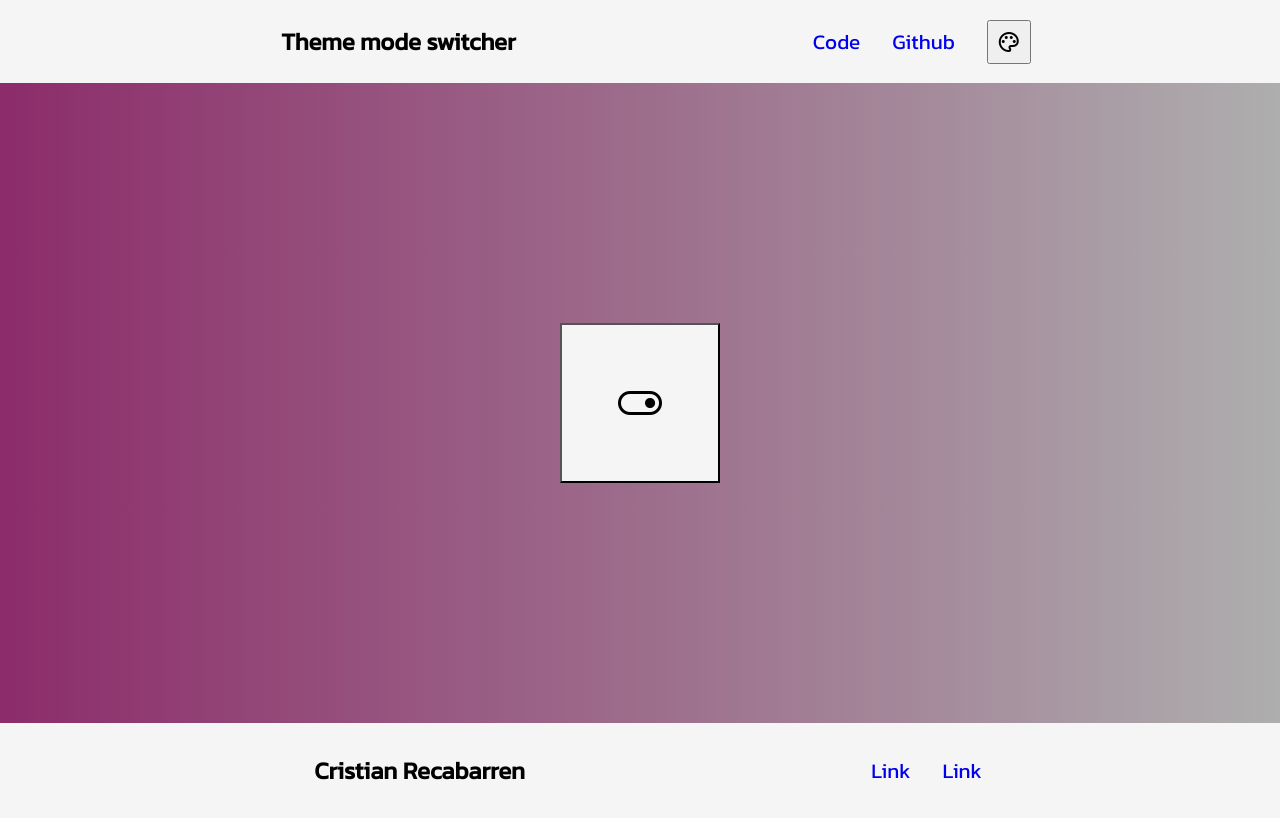
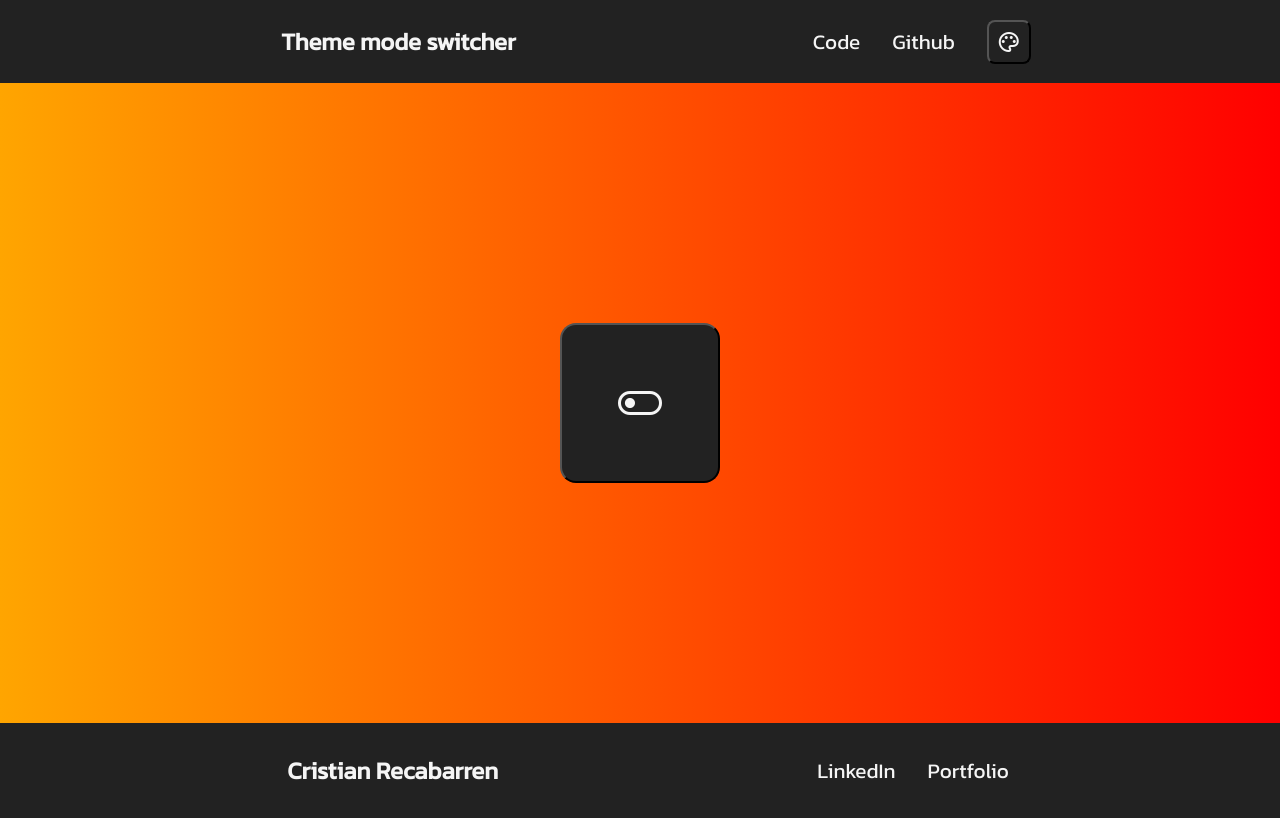
Before and after one commit to bit-rec98/Color_Palette_Generator, a plain HTML site: page index.html in a window 1280 px wide. Both pictures are taken after a click on the button "toggle_on". Drawn offline with nearby package versions, Linux system fonts and the light colour scheme; files that its build step writes are made by us from their sources.

Commit message:
Added dynamic change of theme mode and started color randomizer

```diff
--- a/css/styles.css
+++ b/css/styles.css
@@ -43,6 +43,12 @@ header{
 .link{
     text-decoration: none;
     font-size: 1.3rem;
+    color: #222222;
+}
+
+.link:hover{
+    text-decoration: underline;
+    text-underline-offset: 0.5rem;
 }
 
 h1, h3, button{
@@ -55,6 +61,7 @@ h1, h3, button{
     padding: 0.5rem;
     margin: 0;
     font-size: 1.5rem;
+    border-radius: .5rem;
 }
 
 main{
@@ -64,20 +71,24 @@ main{
     /* margin: 10rem 0; */
 }
 
-.toggler-btn{
+#togglerBtnDm, #togglerBtnLm{
     display: flex;
     align-items: center;
     justify-content: center;
     font-size: 2rem;
 }
 
-.toggler-btn{
+#togglerBtnDm, #togglerBtnLm{
     background: #f5f5f5;
     width: 10rem;
     height: 10rem;
     font-size: 3rem;
-    /* padding: 1rem;
-    margin: 1.5rem 1rem; */
+    border-radius: 1rem;
+    /* box-shadow: 1px; */
+}
+
+#togglerBtnLm{
+    display: none;
 }
 
 footer{
--- a/index.html
+++ b/index.html
@@ -4,18 +4,18 @@
     <meta charset="UTF-8">
     <meta name="viewport" content="width=device-width, initial-scale=1.0">
     <link rel="stylesheet" href="https://fonts.googleapis.com/css2?family=Material+Symbols+Sharp:opsz,wght,FILL,GRAD@20..48,100..700,0..1,-50..200">
-    <link rel="stylesheet" href="styles.css">
+    <link rel="stylesheet" href="css/styles.css">
     <title>Dark-light mode switcher</title>
 </head>
-<body>
-    <header>
-        <h1>Theme mode switcher</h1>
+<body id="bodyId">
+    <header id="headerId">
+        <h1 id="mainTitle">Theme mode switcher</h1>
         <ul class="linksList">
             <li class="linkItem">
-                <a class="link" href="https://github.com/bit-rec98/Dark-Light_Switcher.git">Code</a>
+                <a class="link" href="https://github.com/bit-rec98/Theme_Mode_Switcher.git" target="_blank">Code</a>
             </li>
             <li class="linkItem">
-                <a class="link" href="https://github.com/bit-rec98">Github</a>
+                <a class="link" href="https://github.com/bit-rec98" target="_blank">Github</a>
             </li>
             <li class="linkItem">
                 <button class="material-symbols-sharp" id="paletteBtn">
@@ -26,18 +26,21 @@
     </header>
     <main>
         <div class="switcher">
-            <button class="material-symbols-sharp toggler-btn on">
+            <button class="material-symbols-sharp" id="togglerBtnDm">
                 toggle_on
+            </button>
+            <button class="material-symbols-sharp" id="togglerBtnLm">
+                toggle_off
             </button>
         </div>
     </main>
-    <footer>
-        <h3>Cristian Recabarren</h3>
+    <footer id="footerId">
+        <h3 id="footerTitle">Cristian Recabarren</h3>
         <ul class="linksList footerLinks">
-            <li class="linkItem"><a class="link" href="#">Link</a></li>
-            <li class="linkItem"><a class="link" href="#">Link</a></li>
+            <li class="linkItem"><a class="link" href="https://www.linkedin.com/in/rec-cristian98/" target="_blank">LinkedIn</a></li>
+            <li class="linkItem"><a class="link" href="#" target="_blank">Portfolio</a></li>
         </ul>
     </footer>
-    <script src="main.js"></script>
+    <script type="module" src="js/main.js" ></script>
 </body>
 </html>
--- /dev/null
+++ b/js/colorRandomizer.js
@@ -0,0 +1,12 @@
+function getRandomColor() {
+    const letters = '0123456789ABCDEF';
+    let color = '#';
+    for (let i = 0; i < 6; i++) {
+        color += letters[Math.floor(Math.random() * 16)];
+    }
+    return color;
+}
+
+function updateColor(){
+
+}
--- a/js/main.js
+++ b/js/main.js
@@ -4,3 +4,19 @@
 2. Generar randomizer de colores
 3. Generar colorpicker ¿?
 */
+
+import {structure, togglerMode} from './toggler.js'
+
+setDarkModeTrigger()
+function setDarkModeTrigger(){
+    structure.togglerBtnDm.addEventListener('click', () => {
+        togglerMode.setDarkMode()
+    })
+}
+
+setLightModeTrigger()
+function setLightModeTrigger(){
+    structure.togglerBtnLm.addEventListener('click', () => {
+        togglerMode.setLightMode();
+    })
+}
--- /dev/null
+++ b/js/toggler.js
@@ -0,0 +1,55 @@
+import * as randomizer from './colorRandomizer.js'
+
+
+
+const structure = {
+    h1: document.getElementById('mainTitle'),
+    h3: document.getElementById('footerTitle'),
+    a: document.getElementsByTagName('a'),
+    togglerBtnDm: document.getElementById('togglerBtnDm'),
+    togglerBtnLm: document.getElementById('togglerBtnLm'),
+    paletteBtn: document.getElementById('paletteBtn'),
+    body: document.getElementById('bodyId'),
+    header: document.getElementById('headerId'),
+    footer: document.getElementById('footerId'),
+    button: document.getElementsByTagName('button')
+}
+
+const togglerMode = {
+    setDarkMode: function(){
+        structure.h1.style.color = '#f5f5f5';
+        structure.h3.style.color = '#f5f5f5';
+        for(let i = 0; i < structure.a.length; i++){
+            structure.a[i].style.color = '#f5f5f5';
+        }
+        const colorMainBg = `linear-gradient(270deg, red, orange)`;
+        structure.body.style.background = colorMainBg;
+        structure.header.style.background = '#222222';
+        structure.footer.style.background = '#222222';
+        for(let i = 0; i < structure.button.length; i++){
+            structure.button[i].style.background = '#222222';
+            structure.button[i].style.color = '#f5f5f5';
+        }
+        structure.togglerBtnLm.style.display = 'block';
+        structure.togglerBtnDm.style.display = 'none';
+    },
+    setLightMode: function(){
+        structure.h1.style.color = '#222222';
+        structure.h3.style.color = '#222222';
+        for(let i = 0; i < structure.a.length; i++){
+            structure.a[i].style.color = '#222222';
+        }
+        const colorMainBg = `linear-gradient(270deg, green, blue)`;
+        structure.body.style.background = colorMainBg;
+        structure.header.style.background = '#f5f5f5';
+        structure.footer.style.background = '#f5f5f5';
+        for(let i = 0; i < structure.button.length; i++){
+            structure.button[i].style.background = '#f5f5f5';
+            structure.button[i].style.color = '#222222';
+        }
+        structure.togglerBtnLm.style.display = 'none';
+        structure.togglerBtnDm.style.display = 'block';
+    }
+}
+
+export {structure, togglerMode}
```
